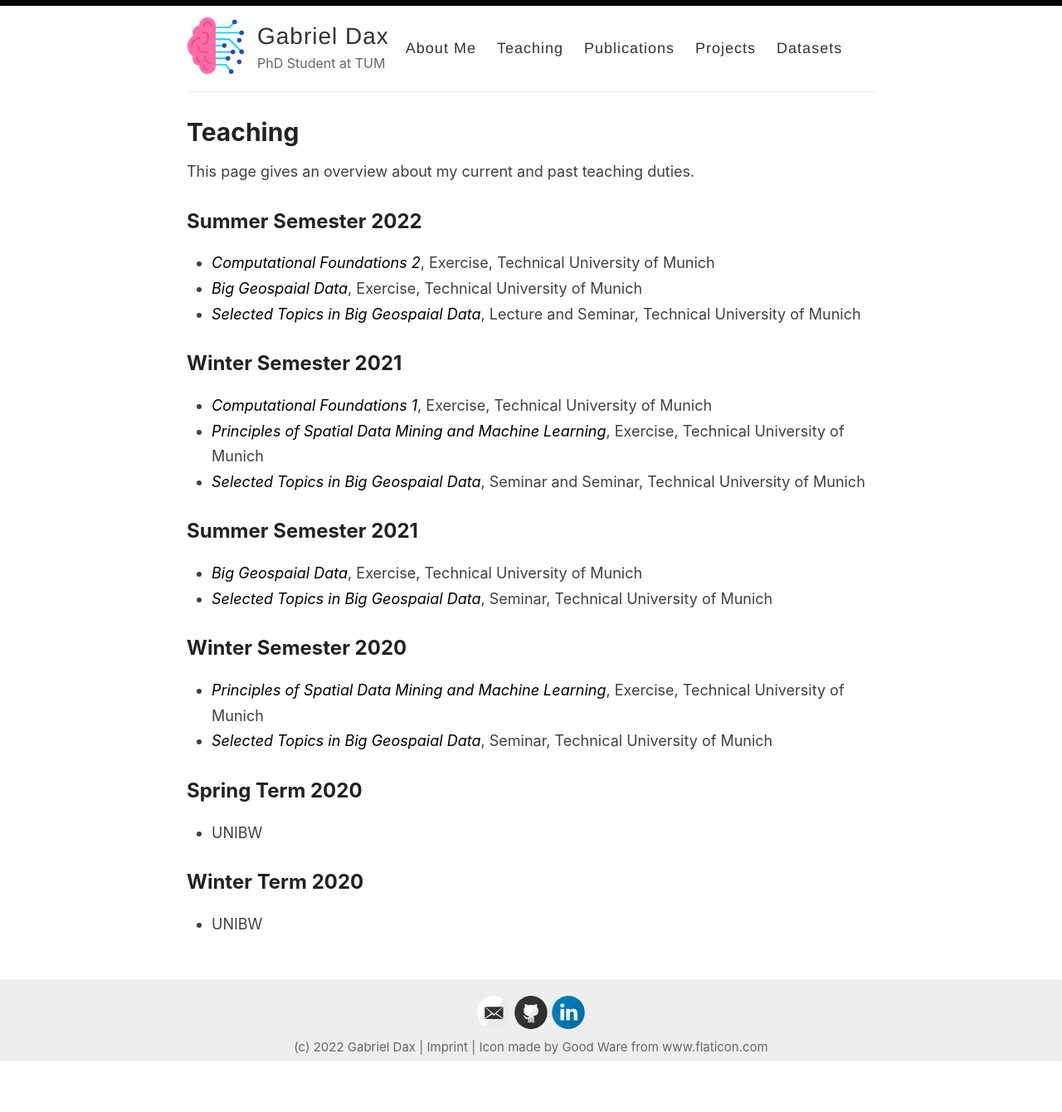
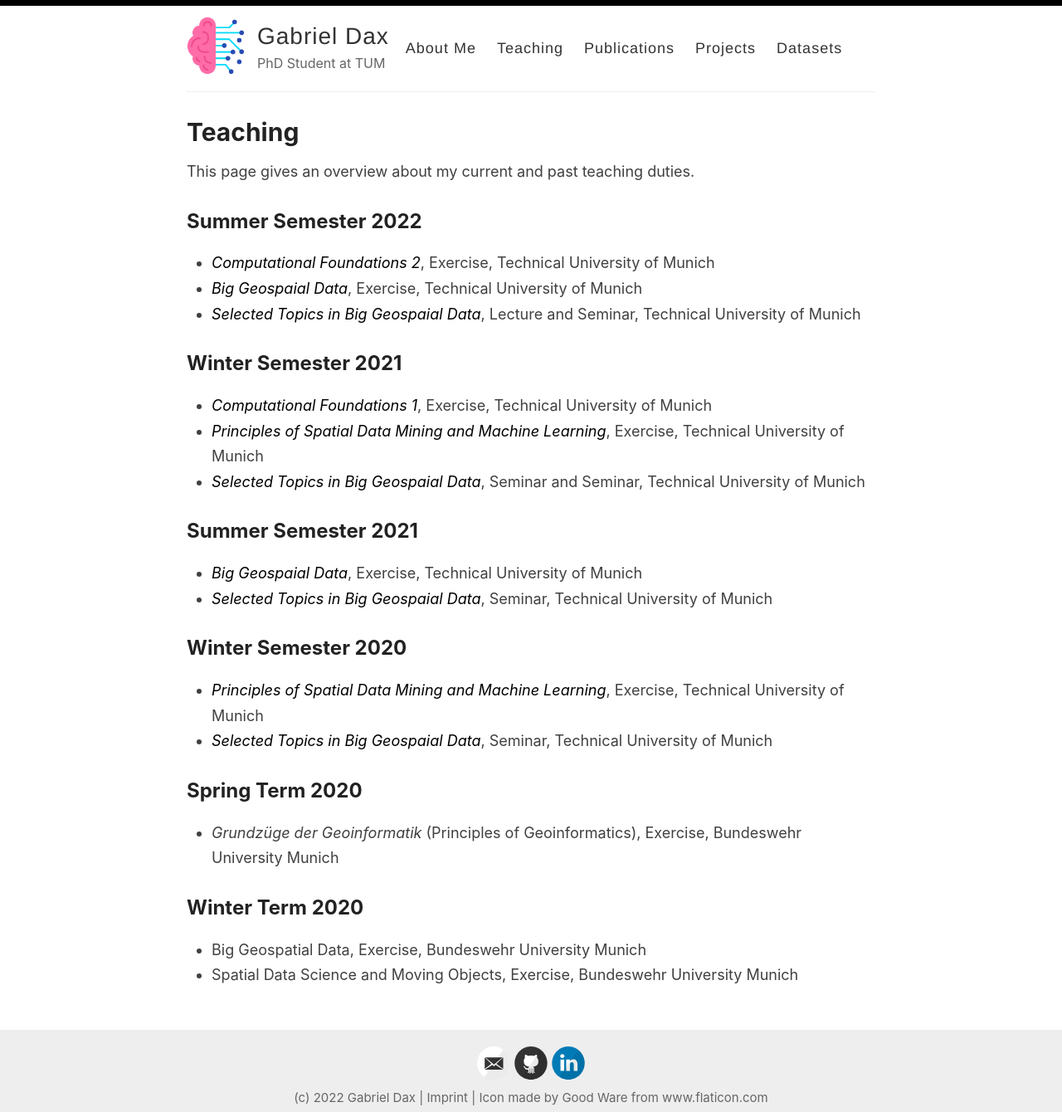
Before and after one commit to g4br1el/g4br1el.github.io, a Jekyll site: the page built from _pages/archive.md, in a window 1280 px wide. Shown: the whole page at 83% size. Built offline with Jekyll 4.4.1, drawn with Linux system fonts in a browser that asks for light colours; before the commit the page ends 1279 px from its top, so only the background shows below that.

Commit message:
updated teaching

```diff
--- a/_pages/archive.md
+++ b/_pages/archive.md
@@ -31,7 +31,8 @@ This page gives an overview about my current and past teaching duties.
 * [*Selected Topics in Big Geospaial Data*](https://campus.tum.de/tumonline/pl/ui/$ctx/WBMODHB.wbShowMHBReadOnly?pKnotenNr=2654853&pOrgNr=51837){:class="module_tum"}, Seminar, Technical University of Munich
 
 ## Spring Term 2020
-* UNIBW
+* *Grundzüge der Geoinformatik* (Principles of Geoinformatics), Exercise, Bundeswehr University Munich
 
 ## Winter Term 2020
-* UNIBW
+* Big Geospatial Data, Exercise, Bundeswehr University Munich
+* Spatial Data Science and Moving Objects, Exercise, Bundeswehr University Munich
```
